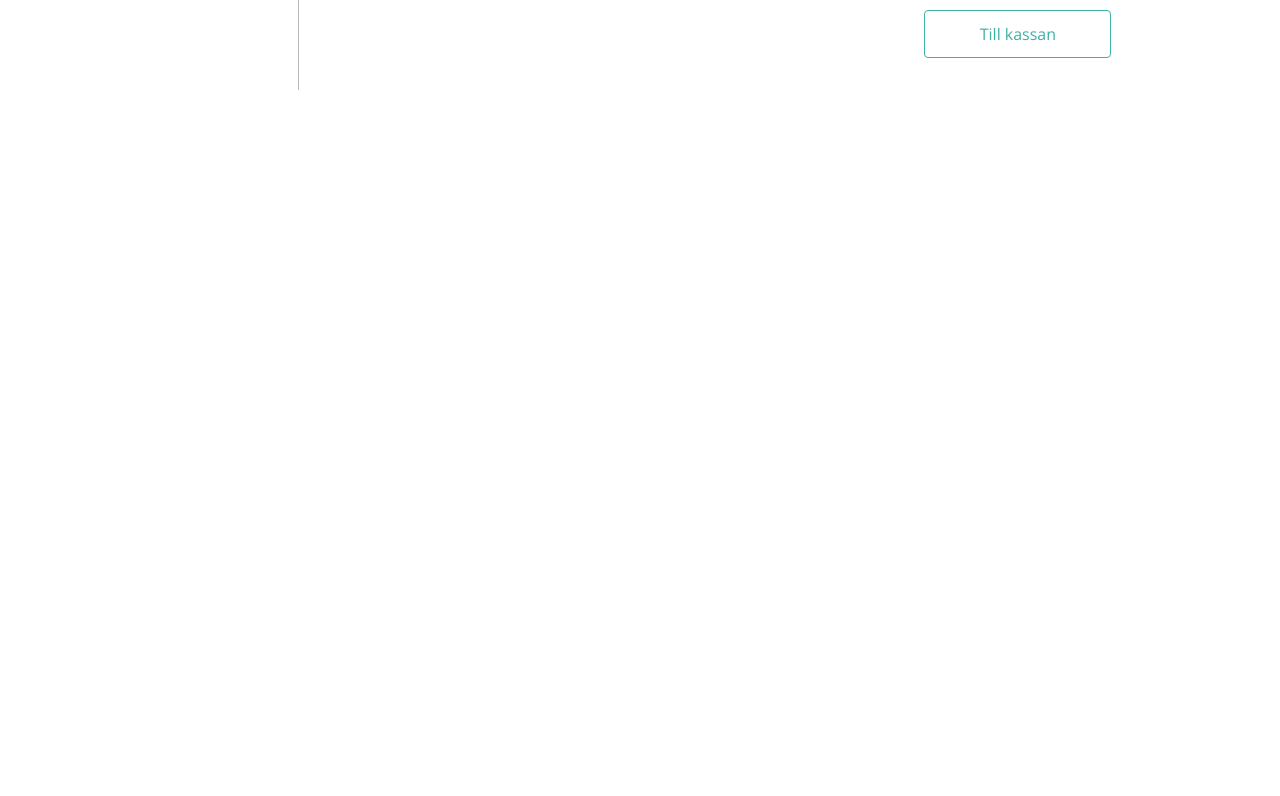
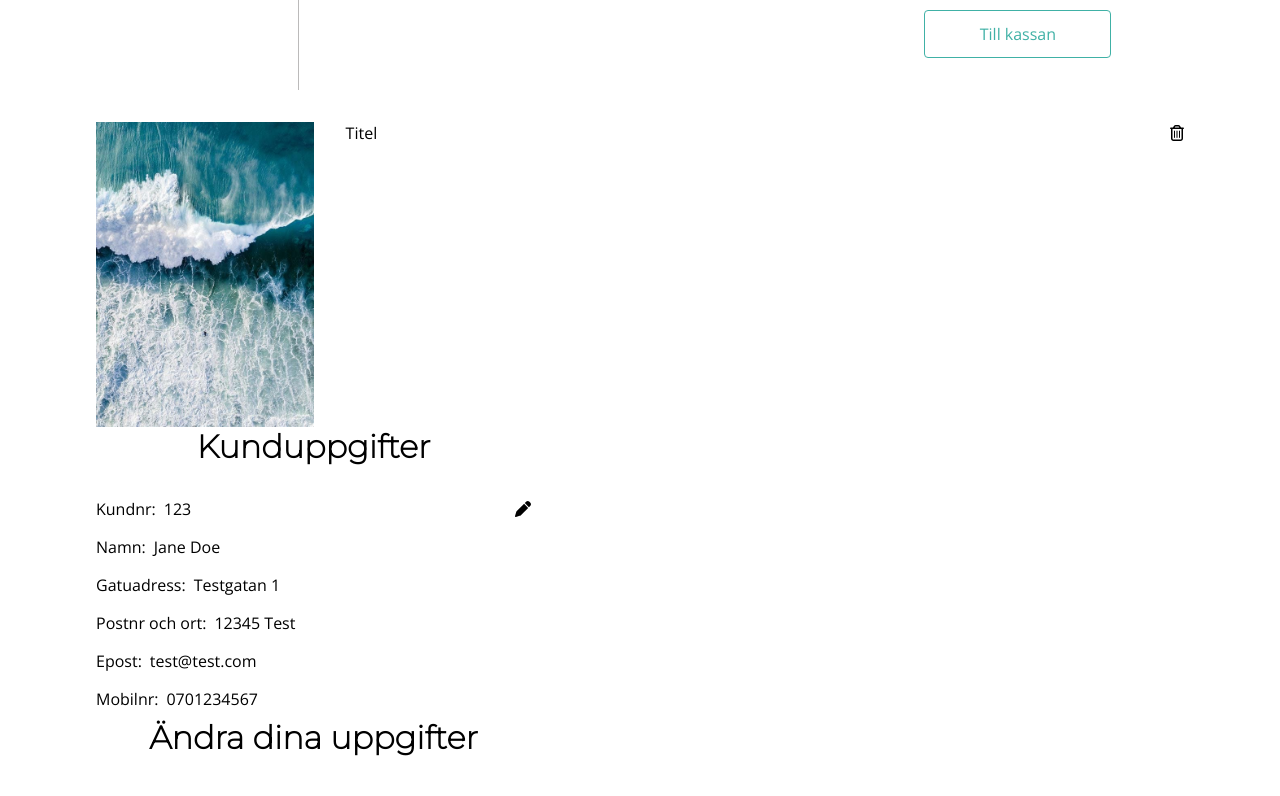
Before and after one commit to bellen01/colibri, a Next.js app: page /user in a window 1280 px wide. Shown: the part 660-1456 px from the top of the page. Before the commit the page ends 950 px from the top, so only its background shows below. Built offline with nearby package versions, Linux system fonts and the light colour scheme.

Commit message:
added favorites and account settings components

```diff
--- a/src/components/User/UserComponent.tsx
+++ b/src/components/User/UserComponent.tsx
@@ -3,6 +3,8 @@ import styles from '@/components/styles/UserComponent.module.scss';
 import UserFilter from './UserFilter';
 import Cart from '../Cart/Cart';
 import HeroHeading from '../General/HeroHeading';
+import Favorites from '../Favorites/Favorites';
+import AccountSettings from '../AccountSettings/AccountSettings';
 
 const UserComponent = () => {
 
@@ -15,6 +17,8 @@ const UserComponent = () => {
                 <UserFilter />
                 <Cart />
             </div>
+            <Favorites />
+            <AccountSettings />
         </div>
     )
 }
```
